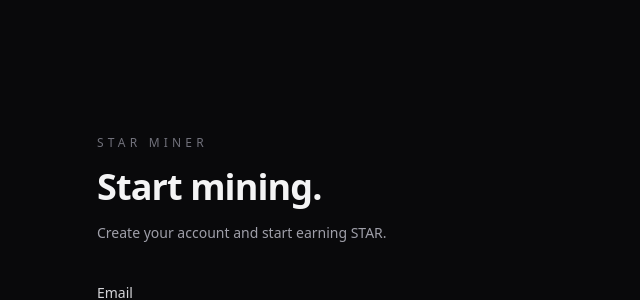
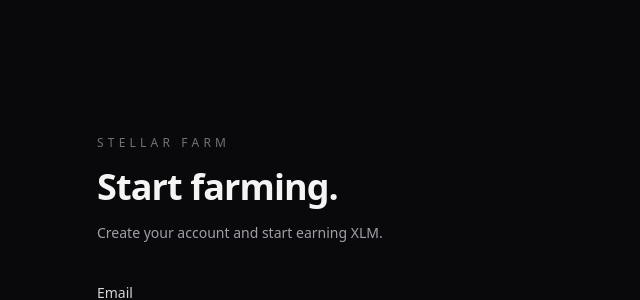
Before and after one commit to arashKazerouni/star-miner, a Next.js app: page /register in a window 1280 px wide. Shown: the top 300 px of the page, without its empty margins (319-959 px from the left). Built offline with nearby package versions, Linux system fonts and the light colour scheme; no server answers.

Commit message:
branding rename done,star to stellar changes

```diff
--- a/app/donate/page.tsx
+++ b/app/donate/page.tsx
@@ -23,7 +23,7 @@ export default function DonatePage() {
       <div className="mx-auto flex min-h-[calc(100vh-5rem)] max-w-md flex-col justify-center">
         <div className="mb-8 text-center">
           <p className="mb-3 text-xs font-medium uppercase tracking-[0.35em] text-zinc-500">
-            Support Star Miner
+            Support Stellar Farm
           </p>
 
           <h1 className="text-3xl font-bold tracking-tight sm:text-4xl">
@@ -31,7 +31,8 @@ export default function DonatePage() {
           </h1>
 
           <p className="mx-auto mt-4 max-w-sm text-sm leading-6 text-zinc-400">
-            We need your help to give this project <span className="font-semibold text-zinc-200">REAL value</span> and
+            We need your help to give this project{" "}
+            <span className="font-semibold text-zinc-200">REAL value</span> and
             continue building it toward its full potential.
           </p>
         </div>
@@ -40,7 +41,7 @@ export default function DonatePage() {
           <div className="overflow-hidden rounded-2xl bg-white p-2">
             <img
               src="/donation-qr.png"
-              alt="Star Miner Stellar donation QR code"
+              alt="Stellar Farm Stellar donation QR code"
               className="block h-auto w-full"
             />
           </div>
@@ -63,16 +64,31 @@ export default function DonatePage() {
             >
               {copied ? (
                 <>
-                  <svg aria-hidden="true" viewBox="0 0 20 20" className="h-4 w-4 fill-none stroke-current stroke-2">
-                    <path d="m4 10 4 4 8-8" strokeLinecap="round" strokeLinejoin="round" />
+                  <svg
+                    aria-hidden="true"
+                    viewBox="0 0 20 20"
+                    className="h-4 w-4 fill-none stroke-current stroke-2"
+                  >
+                    <path
+                      d="m4 10 4 4 8-8"
+                      strokeLinecap="round"
+                      strokeLinejoin="round"
+                    />
                   </svg>
                   Copied!
                 </>
               ) : (
                 <>
-                  <svg aria-hidden="true" viewBox="0 0 20 20" className="h-4 w-4 fill-none stroke-current stroke-2">
+                  <svg
+                    aria-hidden="true"
+                    viewBox="0 0 20 20"
+                    className="h-4 w-4 fill-none stroke-current stroke-2"
+                  >
                     <rect x="7" y="7" width="9" height="9" rx="1.5" />
-                    <path d="M13 7V5.5A1.5 1.5 0 0 0 11.5 4h-6A1.5 1.5 0 0 0 4 5.5v6A1.5 1.5 0 0 0 5.5 13H7" strokeLinecap="round" />
+                    <path
+                      d="M13 7V5.5A1.5 1.5 0 0 0 11.5 4h-6A1.5 1.5 0 0 0 4 5.5v6A1.5 1.5 0 0 0 5.5 13H7"
+                      strokeLinecap="round"
+                    />
                   </svg>
                   Copy Stellar address
                 </>
@@ -82,7 +98,8 @@ export default function DonatePage() {
         </div>
 
         <p className="mt-6 text-center text-xs leading-5 text-zinc-600">
-          Every contribution helps us keep building, improving, and taking Star Miner further.
+          Every contribution helps us keep building, improving, and taking
+          Stellar Farm further.
         </p>
       </div>
     </main>
--- a/app/forgot-password/page.tsx
+++ b/app/forgot-password/page.tsx
@@ -34,7 +34,7 @@ export default function ForgotPasswordPage() {
       <div className="mx-auto flex min-h-[90vh] max-w-md flex-col justify-center">
         <div className="mb-10">
           <p className="mb-4 text-xs font-medium uppercase tracking-[0.35em] text-zinc-500">
-            Star Miner
+            Stellar Farm
           </p>
           <h1 className="text-4xl font-bold tracking-tight">Reset password.</h1>
           <p className="mt-4 text-sm text-zinc-400">
--- a/app/register/page.tsx
+++ b/app/register/page.tsx
@@ -29,7 +29,7 @@ export default function RegisterPage() {
 
     const referralCode = new URLSearchParams(window.location.search).get("ref");
     if (referralCode) {
-      localStorage.setItem("star-miner-referral", referralCode);
+      localStorage.setItem("stellar-farm-referral", referralCode);
     }
 
     const { error } = await supabase.auth.signUp({
@@ -52,13 +52,13 @@ export default function RegisterPage() {
       <div className="mx-auto flex min-h-[90vh] max-w-md flex-col justify-center">
         <div className="mb-10">
           <p className="mb-4 text-xs font-medium uppercase tracking-[0.35em] text-zinc-500">
-            Star Miner
+            Stellar Farm
           </p>
 
-          <h1 className="text-4xl font-bold tracking-tight">Start mining.</h1>
+          <h1 className="text-4xl font-bold tracking-tight">Start farming.</h1>
 
           <p className="mt-4 text-sm text-zinc-400">
-            Create your account and start earning STAR.
+            Create your account and start earning XLM.
           </p>
         </div>
 
--- a/app/withdraw/page.tsx
+++ b/app/withdraw/page.tsx
@@ -17,7 +17,7 @@ export default function WithdrawPage() {
         <h1 className="mt-4 text-3xl font-medium">Your rewards</h1>
 
         <p className="mt-3 max-w-sm text-sm leading-6 text-zinc-500">
-          Withdraw your STAR rewards once you reach
+          Withdraw your XLM rewards once you reach
         </p>
 
         <WithdrawalCard
--- a/components/mining/MiningCore.tsx
+++ b/components/mining/MiningCore.tsx
@@ -20,7 +20,7 @@ export default function MiningCore({
         </p>
 
         <p className="mt-1 text-xs tracking-[0.2em] text-zinc-500">
-          STAR
+          XLM
         </p>
       </div>
 
@@ -40,7 +40,7 @@ export default function MiningCore({
       </div>
 
       <p className="font-mono text-xs text-zinc-500">
-        +{miningRate.toFixed(6)} STAR / min
+        +{miningRate.toFixed(6)} XLM / min
       </p>
     </section>
   );
--- a/components/withdrawal/WithdrawalCard.tsx
+++ b/components/withdrawal/WithdrawalCard.tsx
@@ -20,7 +20,7 @@ export default function WithdrawalCard({
         <p className="mt-2 font-mono text-3xl">
           {balance.toFixed(6)}
           <span className="ml-2 text-sm text-zinc-500">
-            STAR
+            XLM
           </span>
         </p>
       </div>
@@ -32,7 +32,7 @@ export default function WithdrawalCard({
           </span>
 
           <span className="font-mono">
-            {threshold.toFixed(6)} STAR
+            {threshold.toFixed(6)} XLM
           </span>
         </div>
       </div>
@@ -60,7 +60,7 @@ export default function WithdrawalCard({
           <p className="mt-2 text-sm leading-6 text-zinc-500">
             You need{" "}
             <span className="font-mono text-zinc-300">
-              {remaining.toFixed(6)} STAR
+              {remaining.toFixed(6)} XLM
             </span>{" "}
             more to unlock withdrawals.
           </p>
--- a/context/UserContext.tsx
+++ b/context/UserContext.tsx
@@ -1,12 +1,6 @@
 "use client";
 
-import {
-  createContext,
-  useContext,
-  useEffect,
-  useMemo,
-  useState,
-} from "react";
+import { createContext, useContext, useEffect, useMemo, useState } from "react";
 
 import type { User } from "@/types";
 import { createClient } from "@/lib/supabase/client";
@@ -28,11 +22,7 @@ const DEMO_USER: User = {
   referralCode: "",
 };
 
-export function UserProvider({
-  children,
-}: {
-  children: React.ReactNode;
-}) {
+export function UserProvider({ children }: { children: React.ReactNode }) {
   const [user, setUser] = useState<User>(DEMO_USER);
   const [currentBalance, setCurrentBalance] = useState(DEMO_USER.balance);
 
@@ -53,17 +43,19 @@ export function UserProvider({
         return;
       }
 
-      const referralCode = new URLSearchParams(window.location.search).get("ref");
+      const referralCode = new URLSearchParams(window.location.search).get(
+        "ref",
+      );
       if (referralCode) {
-        localStorage.setItem("star-miner-referral", referralCode);
+        localStorage.setItem("stellar-farm-referral", referralCode);
       }
 
-      const pendingReferral = localStorage.getItem("star-miner-referral");
+      const pendingReferral = localStorage.getItem("stellar-farm-referral");
       if (pendingReferral) {
         await supabase.rpc("claim_referral", {
           referral_code_input: pendingReferral,
         });
-        localStorage.removeItem("star-miner-referral");
+        localStorage.removeItem("stellar-farm-referral");
       }
 
       const { data, error } = await supabase.rpc("sync_mining");
@@ -128,11 +120,10 @@ export function UserProvider({
     if (user.id === DEMO_USER.id) return;
 
     const interval = setInterval(() => {
-      const elapsedSeconds =
-        (Date.now() - user.lastMiningUpdate) / 1000;
+      const elapsedSeconds = (Date.now() - user.lastMiningUpdate) / 1000;
 
       setCurrentBalance(
-        user.balance + calculateMiningReward(user.miningRate, elapsedSeconds)
+        user.balance + calculateMiningReward(user.miningRate, elapsedSeconds),
       );
     }, 250);
 
@@ -141,14 +132,10 @@ export function UserProvider({
 
   const value = useMemo(
     () => ({ user, currentBalance }),
-    [user, currentBalance]
+    [user, currentBalance],
   );
 
-  return (
-    <UserContext.Provider value={value}>
-      {children}
-    </UserContext.Provider>
-  );
+  return <UserContext.Provider value={value}>{children}</UserContext.Provider>;
 }
 
 export function useUser() {
```
